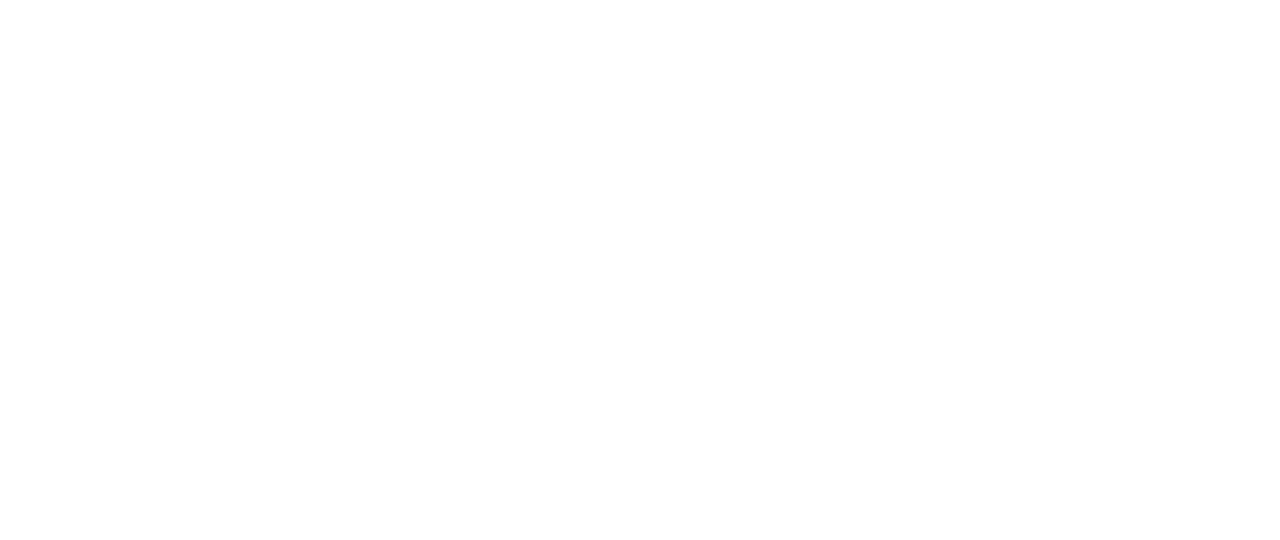
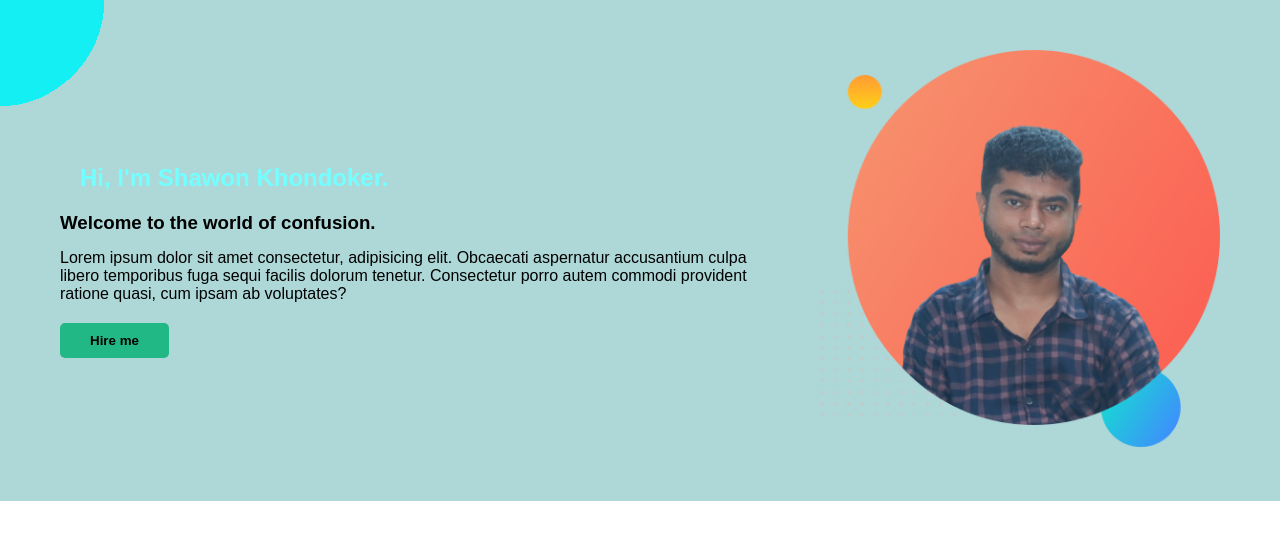
Before and after one commit to ShawonKhondoker/New-portfolio, a plain HTML site: page index.html in a window 1280 px wide. Drawn offline with Linux system fonts and the light colour scheme.

Commit message:
first commit

```diff
--- a/index.html
+++ b/index.html
@@ -8,6 +8,17 @@
     <link rel="stylesheet" href="styel.css">
 </head>
 <body>
-    <h1></h1>
+   <section id="top-banner">
+    <div>
+        <h1>Hi, I'm Shawon Khondoker.</h1>
+        <h3>Welcome to the world of confusion.</h3>
+        <p>Lorem ipsum dolor sit amet consectetur, adipisicing elit. Obcaecati aspernatur accusantium culpa libero temporibus fuga sequi facilis dolorum tenetur. Consectetur porro autem commodi provident ratione quasi, cum ipsam ab voluptates?</p>
+        <button>Hire me </button>
+        </div>
+        <div>
+            <img id="img" src="my-bg.png" alt="" width="400px"></div>
+
+   </section>
+
 </body>
 </html>
--- a/styel.css
+++ b/styel.css
@@ -0,0 +1,36 @@
+*{
+    margin: 0;
+    padding: 0;
+    font-family: Arial, Helvetica, sans-serif;
+}
+#top-banner {
+    display: flex;
+    justify-content:space-evenly;
+    align-items: center;
+    background-color: rgb(174, 216, 216);
+    background-image: url(img/banner-left-img-cyan.png);
+    background-repeat: no-repeat;
+}
+#img {
+margin: 50px 0px;
+}
+#top-banner p {
+    width: 700px;
+}
+h1{
+    color: rgb(115, 255, 255);
+    margin: 20px;
+}
+h3{
+    margin-bottom: 15px;
+}
+button{
+    margin-top: 20px;
+    border: none;
+    background-color: rgb(33, 184, 134);
+    padding: 10px 30px;
+    border-radius: 5px;
+    font-weight: 700;
+
+
+}
```
Also changed, not shown: img/IMG_7090_2-removebg-preview.png (added), img/banner-left-img-cyan.png (added), img/banner-left-img.png (added), img/dream-bg-cyan.png (added), img/dream-bg.png (added), img/exp-bg-cyan.png (added), img/exp-bg.png (added), img/footer-right-img-cyan.png (added), img/footer-right-img.png (added), img/my-bg.png (added), img/my-bg2.png (added), my-bg.png (added), my-bg2.png (added).
